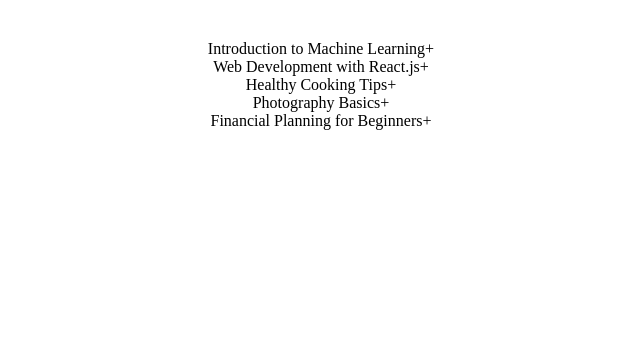
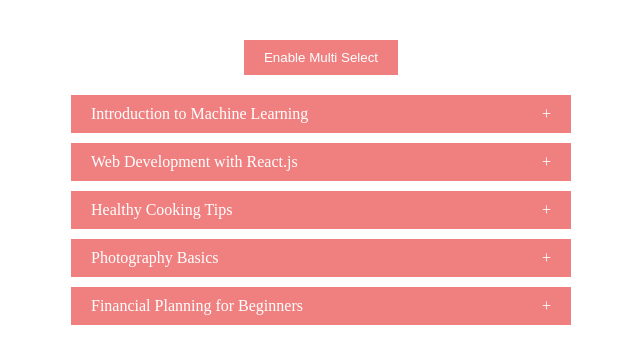
Before and after one commit to Lenny606/react-features, a React (Vite) app: page / in a window 1280 px wide. Shown: the top 364 px of the page, without its empty margins (319-959 px from the left). Built offline with nearby package versions, Linux system fonts and the light colour scheme.

Commit message:
added multiselect feature

```diff
--- a/src/components/acordion/index.tsx
+++ b/src/components/acordion/index.tsx
@@ -4,6 +4,8 @@
 function Accordion() {
 
     const [selected, setSelected] = useState(null);
+    const [enableMultiSelect, setEnableMultiSelect] = useState(false);
+    const [multiSelect, setMultiSelect] = useState([]);
 
     const handleSelection = (id) => {
         if (selected !== id) {
@@ -11,15 +13,43 @@
         } else {
             setSelected(null);
         }
+    }
 
+    const handleEnableMultiSelection = () => {
+        console.log(enableMultiSelect)
+        setEnableMultiSelect(!enableMultiSelect ? true : false)
+        if (enableMultiSelect) {
+            setMultiSelect([])
+        }
+    }
+
+    const handleMultiSelect = (id) => {
+        let copyMultiple = [...multiSelect]
+        let findIndexOfId = copyMultiple.indexOf(id)
+        if (findIndexOfId === -1) {
+            copyMultiple.push(id)
+        } else {
+            copyMultiple.splice(findIndexOfId, 1)
+        }
+
+        setMultiSelect(copyMultiple)
     }
 
     return <div>
         <div className={"wrapper"}>
+            <button
+                onClick={() => handleEnableMultiSelection()}
+                className={enableMultiSelect ? "enabled" : ""}
+            >Enable Multi Select
+            </button>
             <div className={"accordion"}>
                 {data && data.length > 0 ?
                     data.map((item) => (
-                        <div onClick={() => handleSelection(item.id)} className={"item"}>
+                        <div key={item.id}
+                             onClick={enableMultiSelect ?
+                                 () => handleMultiSelect(item.id) :
+                                 () => handleSelection(item.id)}
+                             className={"item"}>
                             <div className={"topic"}>
                                 {item.topic}
                                 <span>
@@ -27,7 +57,7 @@
                                 </span>
                             </div>
                             {
-                                selected === item.id ?
+                                selected === item.id || multiSelect.indexOf(item.id) !== -1 ?
                                     <div className={'description'}>
                                         {item.description}
                                     </div>
--- a/src/components/acordion/styles.css
+++ b/src/components/acordion/styles.css
@@ -1,11 +1,50 @@
 .wrapper {
     display: flex;
+    flex-direction: column;
+    gap: 20px;
     width: 100%;
     height: 100%;
     justify-content: center;
-    align-content: center;
+    align-items: center;
 }
 
-.item{
+.item {
+    background: lightcoral;
+    margin-bottom: 10px;
+    padding: 10px 20px;
+}
 
+
+.accordion {
+    width: 500px;
 }
+
+button {
+    color: white;
+    padding: 10px 20px;
+    background: lightcoral;
+    border: none;
+    cursor: pointer;
+}
+button.enabled {
+    background: white;
+    color: lightcoral;
+    border: 1px solid lightcoral;
+}
+
+.topic {
+    color: #ffffff;
+    display: flex;
+    justify-content: space-between;
+    align-items: center;
+    cursor: pointer;
+}
+div.topic:hover  {
+    text-decoration: underline;
+}
+
+.description{
+    color: white;
+    padding-top: 15px;
+    height: auto;
+}
```
